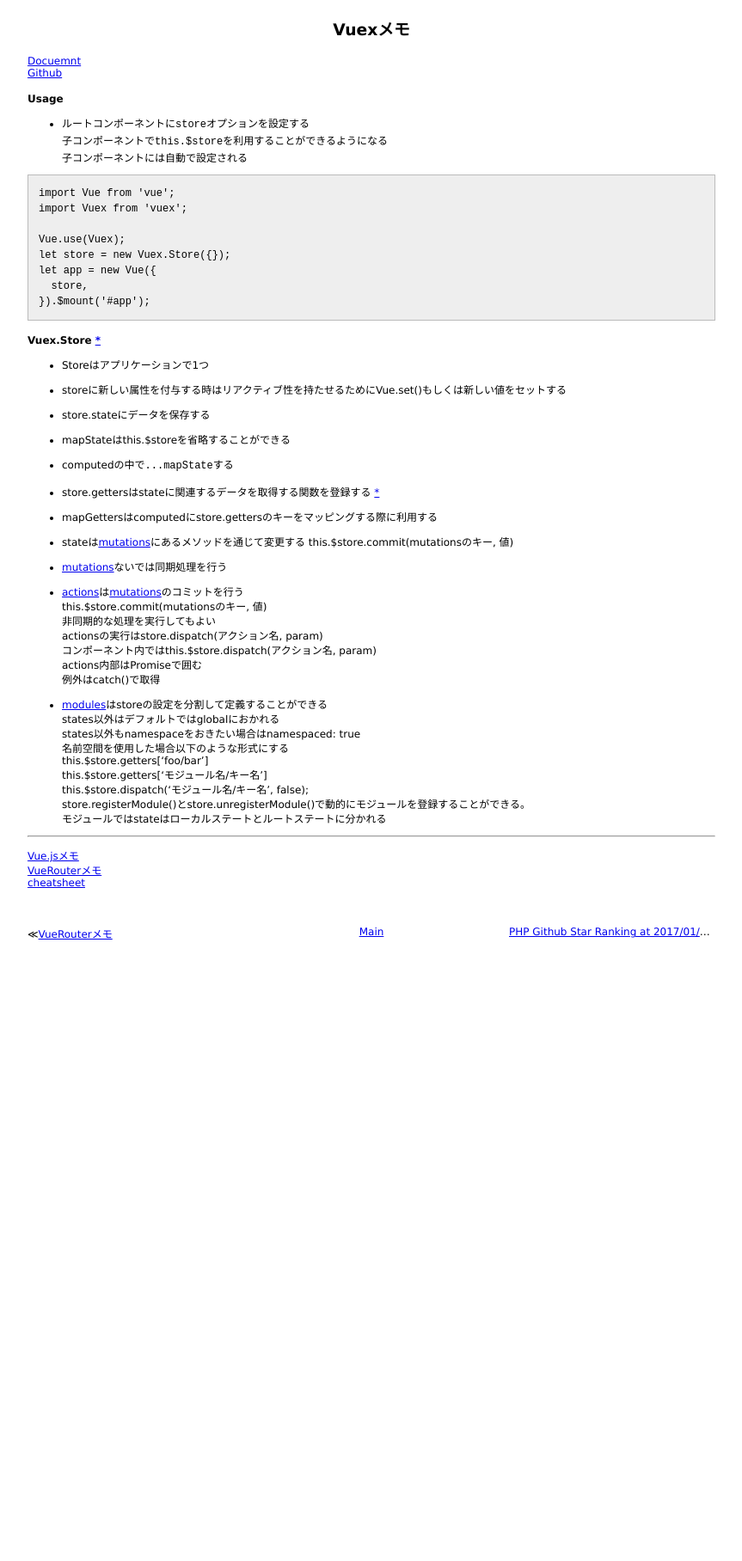
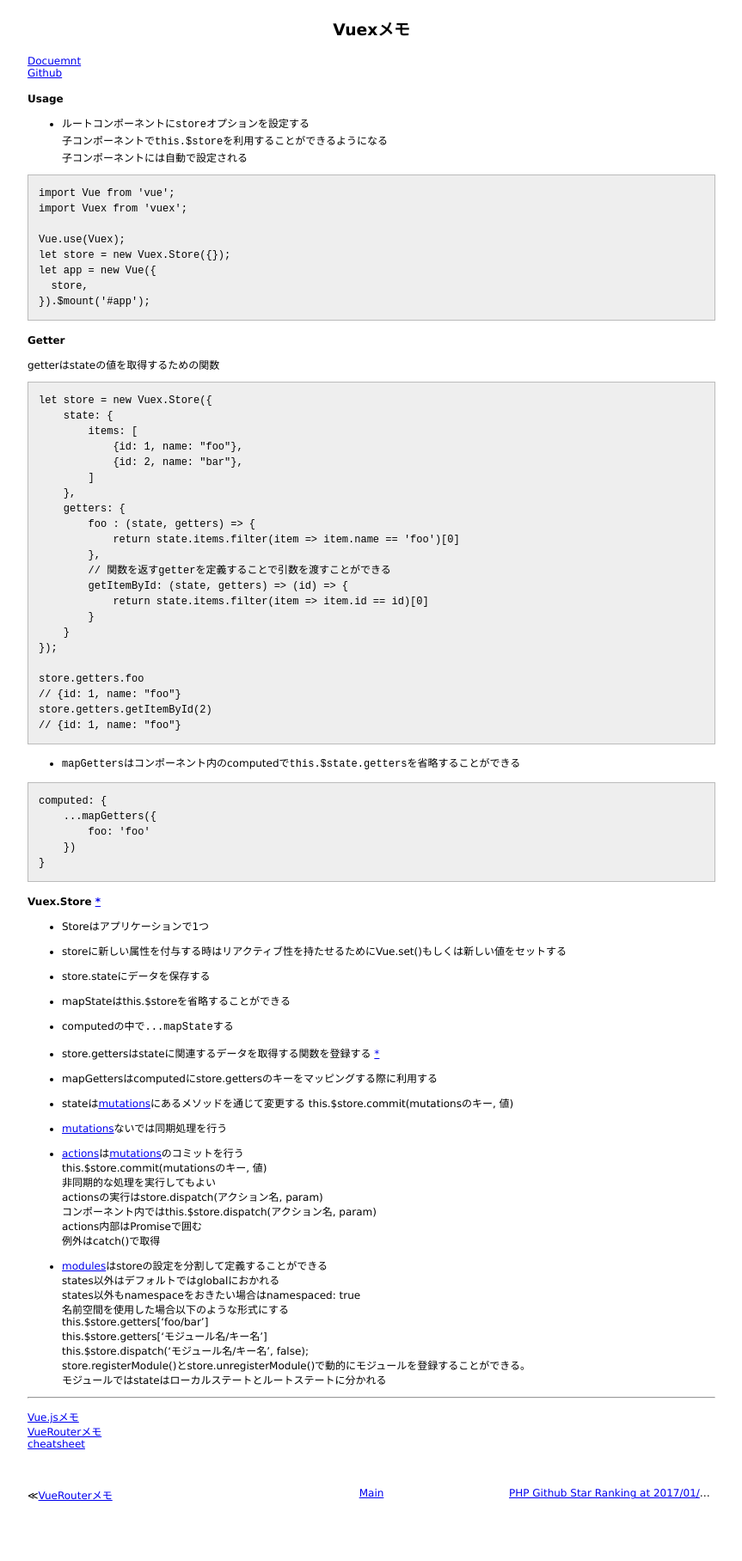
Before and after one commit to 38elements/38elements.github.com, a Jekyll site: the page built from _posts/2017-01-14-vuex.md, in a window 1280 px wide. Shown: the whole page at 86% size, without its empty margins (208-1071 px from the left). Built offline with Jekyll 4.4.1, drawn with Linux system fonts in a browser that asks for light colours; before the commit the page ends 1163 px from its top, so only the background shows below that.

Commit message:
Add Getter

````diff
--- a/_posts/2017-01-14-vuex.md
+++ b/_posts/2017-01-14-vuex.md
@@ -21,6 +21,46 @@ let app = new Vue({
   store,
 }).$mount('#app');
 ```
+
+#### Getter
+
+getterはstateの値を取得するための関数
+
+```
+let store = new Vuex.Store({
+    state: {
+        items: [
+            {id: 1, name: "foo"},
+            {id: 2, name: "bar"},
+        ]
+    },
+    getters: {
+        foo : (state, getters) => {
+            return state.items.filter(item => item.name == 'foo')[0]
+        },
+        // 関数を返すgetterを定義することで引数を渡すことができる
+        getItemById: (state, getters) => (id) => {
+            return state.items.filter(item => item.id == id)[0]
+        }
+    }
+});
+
+store.getters.foo
+// {id: 1, name: "foo"}
+store.getters.getItemById(2)
+// {id: 1, name: "foo"}
+```
+
+* `mapGetters`はコンポーネント内のcomputedで`this.$state.getters`を省略することができる
+
+```
+computed: {
+    ...mapGetters({
+        foo: 'foo'
+    })
+}
+```
+
 
 #### Vuex.Store [\*](https://vuex.vuejs.org/en/api.html)
 
````
